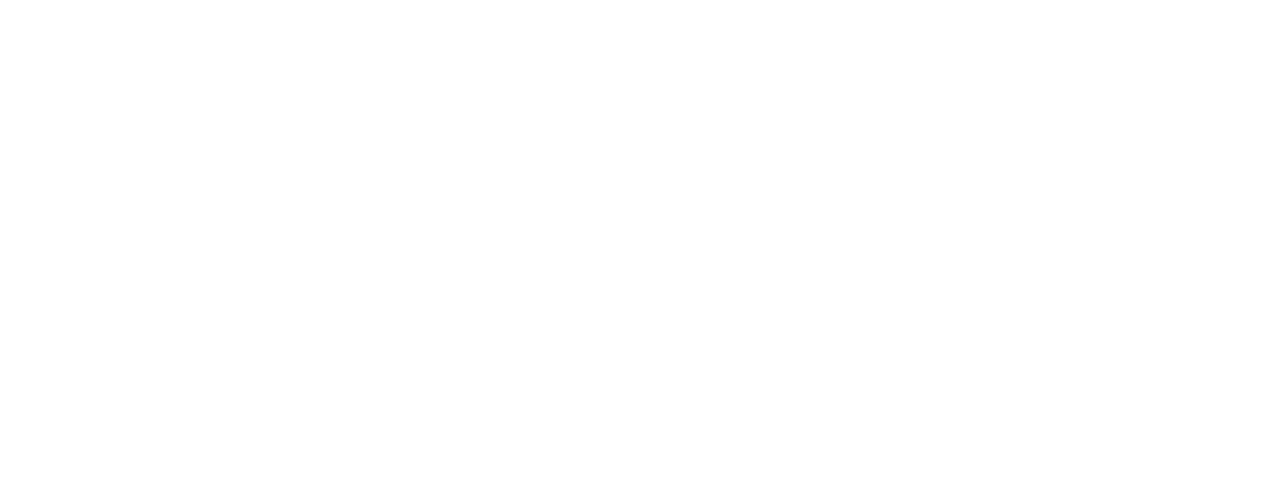
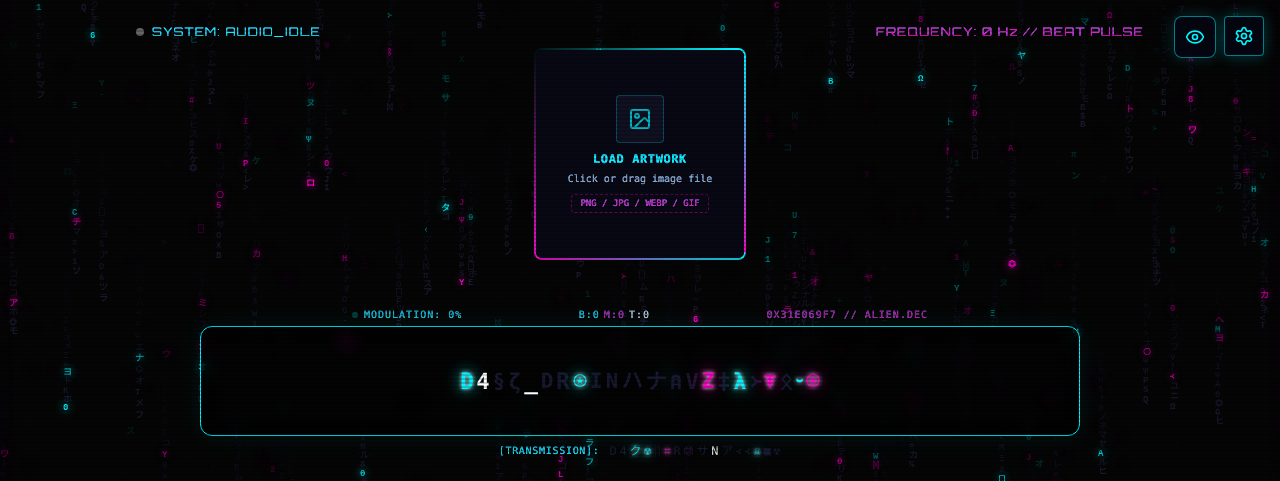
Before and after one commit to IshtarOfficial/Aevolution_Archive, a plain HTML site: page matrix-player/index.html in a window 1280 px wide. Shown: the top 481 px of the page. Drawn offline with Linux system fonts and the light colour scheme; the site is published under a folder, as on GitHub Pages, so addresses that start at the root find nothing.

Commit message:
Update index.html

```diff
--- a/matrix-player/index.html
+++ b/matrix-player/index.html
@@ -12,8 +12,8 @@
     <link rel="preconnect" href="https://fonts.googleapis.com">
     <link rel="preconnect" href="https://fonts.gstatic.com" crossorigin>
     <link href="https://fonts.googleapis.com/css2?family=Orbitron:wght@400;600;700;800;900&family=Share+Tech+Mono&family=JetBrains+Mono:wght@400;700;800&display=swap" rel="stylesheet">
-    <script type="module" crossorigin src="/assets/index-DLtbrtGt.js"></script>
-    <link rel="stylesheet" crossorigin href="/assets/index-DYCtt34t.css">
+    <script type="module" crossorigin src="./assets/index-DLtbrtGt.js"></script>
+    <link rel="stylesheet" crossorigin href="./assets/index-DYCtt34t.css">
   </head>
   <body>
     <div id="root"></div>
```
